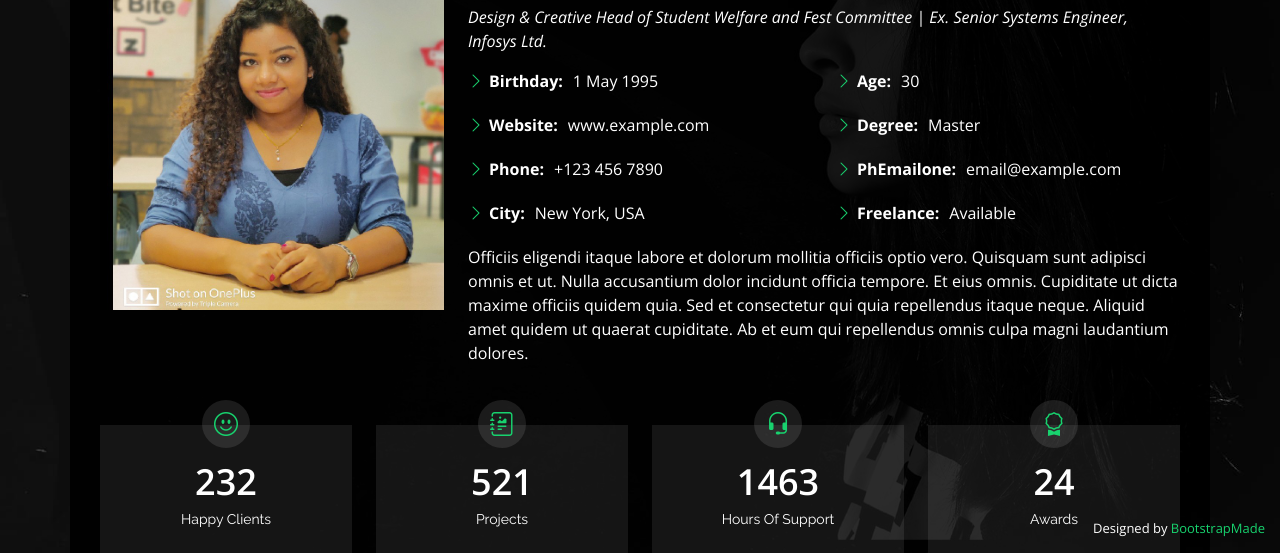
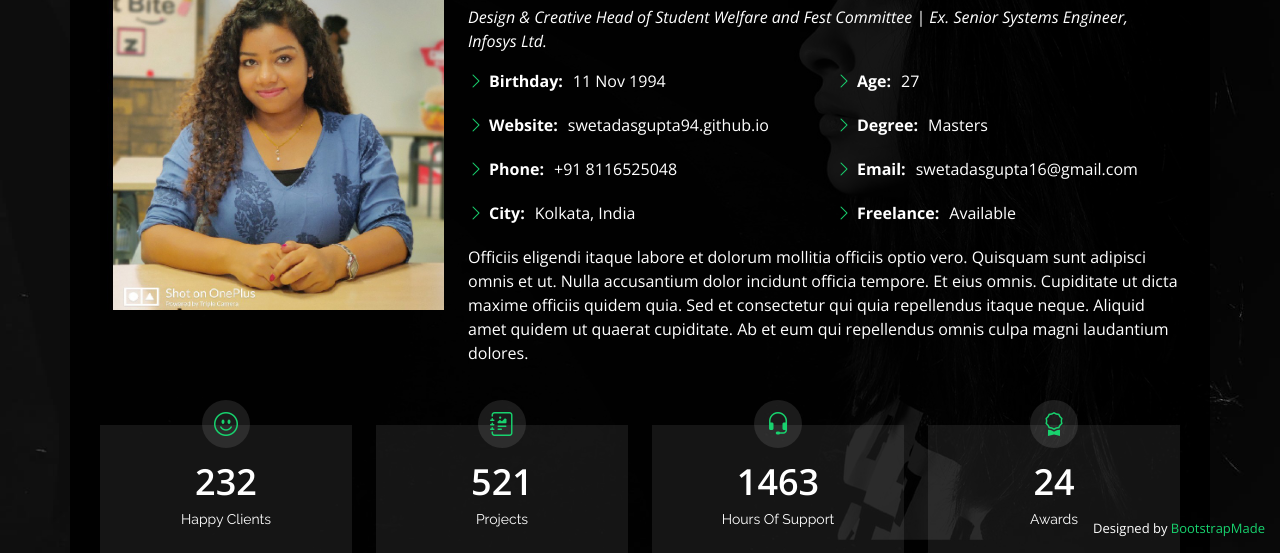
Before and after one commit to swetadasgupta94/swetadasgupta94.github.io, a plain HTML site: page index.html in a window 1280 px wide. Both pictures are taken after a click on the link "About". Shown: the part 247-800 px from the top of the page. Drawn offline with nearby package versions, Linux system fonts and the light colour scheme.

Commit message:
Update index.html

```diff
--- a/index.html
+++ b/index.html
@@ -91,18 +91,18 @@
           <div class="row">
             <div class="col-lg-6">
               <ul>
-                <li><i class="bi bi-chevron-right"></i> <strong>Birthday:</strong> <span>1 May 1995</span></li>
-                <li><i class="bi bi-chevron-right"></i> <strong>Website:</strong> <span>www.example.com</span></li>
-                <li><i class="bi bi-chevron-right"></i> <strong>Phone:</strong> <span>+123 456 7890</span></li>
-                <li><i class="bi bi-chevron-right"></i> <strong>City:</strong> <span>New York, USA</span></li>
+                <li><i class="bi bi-chevron-right"></i> <strong>Birthday:</strong> <span>11 Nov 1994</span></li>
+                <li><i class="bi bi-chevron-right"></i> <strong>Website:</strong> <span>swetadasgupta94.github.io</span></li>
+                <li><i class="bi bi-chevron-right"></i> <strong>Phone:</strong> <span>+91 8116525048</span></li>
+                <li><i class="bi bi-chevron-right"></i> <strong>City:</strong> <span>Kolkata, India</span></li>
               </ul>
             </div>
             <div class="col-lg-6">
               <ul>
-                <li><i class="bi bi-chevron-right"></i> <strong>Age:</strong> <span>30</span></li>
-                <li><i class="bi bi-chevron-right"></i> <strong>Degree:</strong> <span>Master</span></li>
-                <li><i class="bi bi-chevron-right"></i> <strong>PhEmailone:</strong> <span>email@example.com</span></li>
-                <li><i class="bi bi-chevron-right"></i> <strong>Freelance:</strong> <span>Available</span></li>
+                <li><i class="bi bi-chevron-right"></i> <strong>Age:</strong> <span>27</span></li>
+                <li><i class="bi bi-chevron-right"></i> <strong>Degree:</strong> <span>Masters</span></li>
+                <li><i class="bi bi-chevron-right"></i> <strong>Email:</strong> <span>swetadasgupta16@gmail.com</span></li>
+                <li><i class="bi bi-chevron-right"></i> <strong>Freelance:</strong> <span> Available</span></li>
               </ul>
             </div>
           </div>
```
